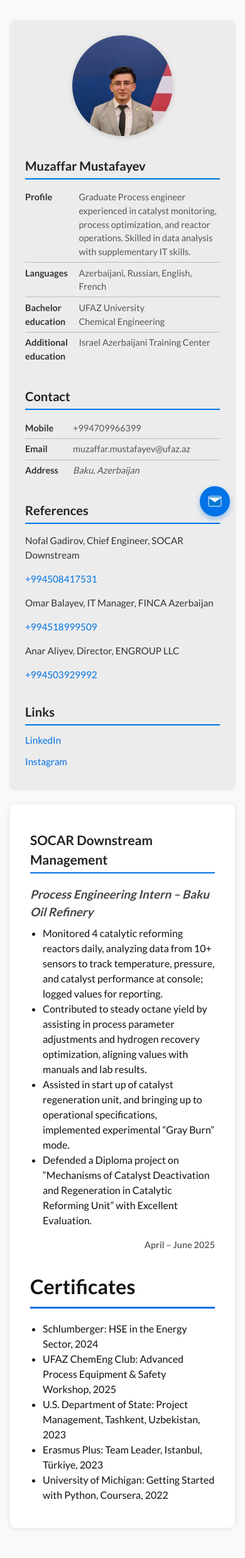
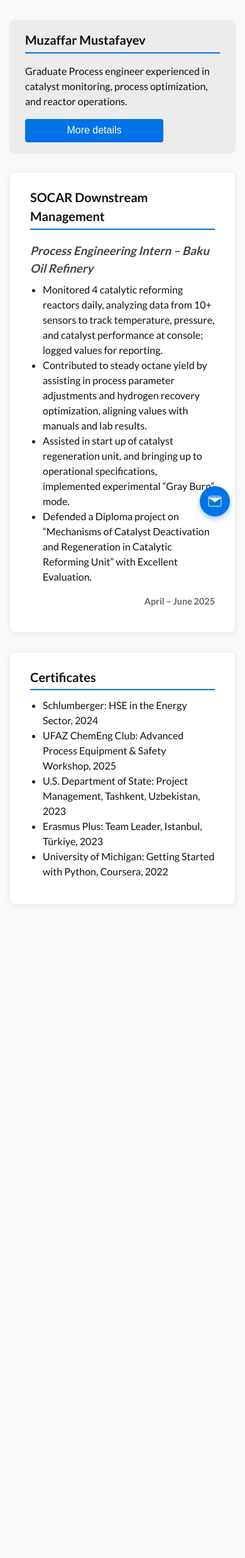
Before and after one commit to Muz0/cv, a PHP site: page / in a window 390 px wide. Shown: the whole page at 63% size. After the commit the page ends 1437 px from the top, so only its background shows below. Run offline with PHP 8.4, Linux system fonts and the light colour scheme.

Commit message:
mobile friendly

```diff
--- a/css/style.css
+++ b/css/style.css
@@ -17,7 +17,7 @@ body {
 }
 
 a {
-  color: inherit; /* Fixed missing color */
+  color: inherit;
   text-decoration: none;
   transition: color 0.3s ease;
 }
@@ -28,12 +28,25 @@ a:focus {
   outline: none;
 }
 
-ul{
+.button {
+  cursor: pointer;
+  background-color: var(--primary-blue);
+  border: none;
+  color: var(--background-white);
+  padding: 0.6rem 1.2rem;
+  font-size: 1rem;
+  border-radius: 4px;
+  transition: background-color 0.3s ease;
+  width: 100%;
+  max-width: 220px;
+}
+
+ul {
   margin-block-start: 0.5em;
   padding-inline-start: 20px;
 }
 
-/* CSS Variables for main colors */
+/* CSS Variables */
 :root {
   --primary-blue: #0073e6;
   --primary-blue-hover: #005bb5;
@@ -45,17 +58,20 @@ ul{
   --border-light: #ddd;
 }
 
-/* Layout */
+/* MAIN LAYOUT */
 main.layout {
-  display: grid;
-  grid-template-columns: 300px 1fr;
+  display: flex;
+  flex-direction: row;
+  align-items: flex-start;
   gap: 2rem;
   max-width: 1100px;
   margin: 2rem auto 3rem;
   padding: 0 1rem;
 }
 
+/* SIDEBAR */
 .sidebar {
+  flex: 0 0 300px;
   background: var(--background-light);
   padding: 1.5rem;
   border-radius: 8px;
@@ -84,15 +100,45 @@ main.layout {
   outline: none;
 }
 
+/* RIGHT SIDE: vertical stack */
+.main-sections {
+  flex: 1;
+  display: flex;
+  flex-direction: column;
+  gap: 2rem;
+}
+
+/* CARDS */
+.main-content {
+  background: var(--background-white);
+  padding: 1.5rem 2rem;
+  border-radius: 8px;
+  box-shadow: 0 1px 8px rgb(0 0 0 / 0.1);
+  box-sizing: border-box;
+  max-height: fit-content;
+}
+
+/* Typography */
+h1,
 h2 {
   font-size: 1.25rem;
   font-weight: 700;
+  margin-top: 0;
   margin-bottom: 0.75rem;
-  color: #222;
+  /* color: #222; */
+  color: var(--text-dark);
   border-bottom: 2px solid var(--primary-blue);
   padding-bottom: 0.3rem;
 }
 
+.work-experience h3.position {
+  font-weight: 600;
+  font-style: italic;
+  margin-bottom: 0.5rem;
+  color: #444;
+}
+
+/* Table styling */
 table {
   width: 100%;
   border-collapse: collapse;
@@ -116,59 +162,6 @@ td {
   vertical-align: top;
   color: var(--text-light);
 }
-
-.contact-action {
-  text-align: center;
-  padding-top: 0.8rem;
-}
-
-.button {
-  cursor: pointer;
-  background-color: var(--primary-blue);
-  border: none;
-  color: var(--background-white);
-  padding: 0.6rem 1.2rem;
-  font-size: 1rem;
-  border-radius: 4px;
-  transition: background-color 0.3s ease;
-  width: 100%;
-  max-width: 220px;
-}
-
-.main-content {
-  background: var(--background-white);
-  padding: 1.5rem 2rem;
-  border-radius: 8px;
-  box-shadow: 0 1px 8px rgb(0 0 0 / 0.1);
-}
-
-h1 {
-  font-weight: 700;
-  font-size: 2rem;
-  margin-bottom: 1.25rem;
-  color: var(--text-dark);
-  border-bottom: 3px solid var(--primary-blue);
-  padding-bottom: 0.5rem;
-}
-
-.work-experience {
-  margin-bottom: 2rem;
-}
-
-.work-experience h2.title {
-  font-size: 1.3rem;
-  font-weight: 700;
-  margin-bottom: 0.25rem;
-  color: #222;
-}
-
-.work-experience h3.position {
-  font-weight: 600;
-  font-style: italic;
-  margin-bottom: 0.5rem;
-  color: #444;
-}
-
 .job-date {
   flex: 0 0 35%;
   color: #666;
@@ -176,12 +169,6 @@ h1 {
   font-size: 0.9rem;
   text-align: right;
   white-space: nowrap;
-}
-
-hr {
-  border: none;
-  border-top: 1px solid var(--border-light);
-  margin: 1.5rem 0;
 }
 
 /* Lists for references and links */
@@ -208,29 +195,67 @@ hr {
   color: #004a99;
 }
 
+/* Mail circle button */
+.mail-circle-btn {
+  position: fixed;
+  bottom: 1.5rem;
+  right: 1.5rem;
+  width: 48px;
+  height: 48px;
+  background-color: var(--primary-blue);
+  color: var(--background-white);
+  border-radius: 50%;
+  display: flex;
+  justify-content: center;
+  align-items: center;
+  box-shadow: 0 4px 8px rgb(0 115 230 / 0.4);
+  transition: background-color 0.3s ease, box-shadow 0.3s ease;
+  z-index: 1000;
+  text-decoration: none;
+  user-select: none;
+}
+
+.mail-circle-btn:hover,
+.mail-circle-btn:focus {
+  background-color: var(--primary-blue-hover);
+  box-shadow: 0 6px 12px rgb(0 91 181 / 0.6);
+  outline: none;
+}
+
+.mail-circle-btn svg {
+  width: 24px;
+  height: 24px;
+  stroke: currentColor;
+}
+
+.mobile-profile-summary {
+  display: none;
+  background: var(--background-light);
+  padding: 1rem 1.5rem;
+  border-radius: 8px;
+  /* margin-bottom: 1.5rem; */
+  box-shadow: 0 1px 4px rgb(0 0 0 / 0.1);
+}
+
+.mobile-profile-summary table{
+  border-top: 2px solid var(--primary-blue);
+}
+
 /* Responsive */
-@media (max-width: 900px) {
+@media (max-width: 768px) {
   main.layout {
-    grid-template-columns: 1fr;
-    gap: 1.5rem;
+    flex-direction: column;
+  }
+
+  .mobile-profile-summary {
+    display: block;
+  }
+  .main-sections {
+    width: 100%;
   }
 
   .sidebar {
-    max-height: none;
-    padding-bottom: 1rem;
-  }
-
-  .main-content {
-    max-height: none;
-  }
-
-  .header-subject h1 {
     display: none;
-  }
-
-  .header-logos {
-    opacity: 0.6;
-    gap: 1rem;
   }
 }
 
--- a/index.html
+++ b/index.html
@@ -19,57 +19,15 @@
     />
 
     <link rel="stylesheet" href="css/style.css" />
-    <style>
-      .mail-circle-btn {
-        position: fixed;
-        bottom: 1.5rem;
-        right: 1.5rem;
-        width: 48px;
-        height: 48px;
-        background-color: var(--primary-blue);
-        color: var(--background-white);
-        border-radius: 50%;
-        display: flex;
-        justify-content: center;
-        align-items: center;
-        box-shadow: 0 4px 8px rgb(0 115 230 / 0.4);
-        transition: background-color 0.3s ease, box-shadow 0.3s ease;
-        z-index: 1000;
-        text-decoration: none;
-        user-select: none;
-      }
-
-      .mail-circle-btn:hover,
-      .mail-circle-btn:focus {
-        background-color: var(--primary-blue-hover);
-        box-shadow: 0 6px 12px rgb(0 91 181 / 0.6);
-        outline: none;
-      }
-
-      .mail-circle-btn svg {
-        width: 24px;
-        height: 24px;
-        stroke: currentColor;
-      }
-    </style>
   </head>
   <body>
     <main class="layout" role="main">
       <aside class="sidebar" role="complementary">
-        <section id="profile_image" class="aside-section">
-          <img
-            src="img/Muzaffar.webp"
-            alt="Portrait photo of Muzaffar Mustafayev"
-            class="profile-photo"
-            alt="Muzaffar Mustafayev profile photo"
-            width="192"
-            height="192"
-            style="width: 160px; height: 160px"
-            loading="eager"
-            decoding="async"
-            fetchpriority="high"
-          />
-        </section>
+        <section
+          id="profile_image"
+          class="aside-section"
+          style="height: 160px"
+        ></section>
 
         <section
           id="personal"
@@ -194,9 +152,66 @@
         </section>
       </aside>
 
-      <section id="jobs" class="main-content" aria-label="Work Experience">
-        <h1>Work Experience</h1>
-      </section>
+      <div class="main-sections">
+        <section class="mobile-profile-summary">
+          <h2>Muzaffar Mustafayev</h2>
+          <p>
+            Graduate Process engineer experienced in catalyst monitoring,
+            process optimization, and reactor operations.
+          </p>
+          <button class="button" id="toggleProfile">More details</button>
+          <div id="mobileExtra" style="display: none">
+            <table>
+              <tbody>
+                <tr>
+                  <th scope="row">Bachelor education</th>
+                  <td>
+                    <a
+                      href="https://www.ufaz.az/en/about-us/partner-universities/"
+                      target="_blank"
+                      rel="noopener noreferrer"
+                      >UFAZ University
+                      <br />
+                      Chemical Engineering
+                    </a>
+                  </td>
+                </tr>
+                <tr>
+                  <th scope="row">Languages</th>
+                  <td>Azerbaijani, Russian, English, French</td>
+                </tr>
+                <tr>
+                  <th scope="row">Mobile</th>
+                  <td><a href="tel:+994709966399">+994709966399</a></td>
+                </tr>
+                <tr>
+                  <th scope="row">Email</th>
+                  <td>
+                    <a href="mailto:muzaffar.mustafayev@ufaz.az"
+                      >muzaffar.mustafayev@ufaz.az</a
+                    >
+                  </td>
+                </tr>
+              </tbody>
+            </table>
+          </div>
+        </section>
+
+        <section id="jobs" class="main-content" aria-label="Work Experience">
+          <h1>Work Experience</h1>
+        </section>
+
+        <section
+          id="certificates"
+          class="main-content"
+          aria-label="Certificates"
+        ></section>
+
+        <!-- <section id="projects" class="main-content" aria-label="Projects">
+          <h1>Projects</h1>
+        </section> -->
+      </div>
+
       <a
         href="mailto:muzaffar.mustafayev@ufaz.az"
         class="mail-circle-btn"
@@ -222,6 +237,28 @@
     </main>
 
     <footer role="contentinfo" class="site-footer"></footer>
+    <script>
+      if (window.innerWidth > 768) {
+        const img = document.createElement("img");
+        img.src = "img/Muzaffar.webp";
+        img.alt = "Portrait photo of Muzaffar Mustafayev";
+        img.className = "profile-photo";
+        img.width = 192;
+        img.height = 192;
+        img.style.width = "160px";
+        img.style.height = "160px";
+        document.getElementById("profile_image").appendChild(img);
+      }
+    </script>
     <script src="./js/main.js"></script>
+    <script>
+      document
+        .getElementById("toggleProfile")
+        .addEventListener("click", function () {
+          const extra = document.getElementById("mobileExtra");
+          extra.style.display = "block";
+          this.style.display = "none";
+        });
+    </script>
   </body>
 </html>
--- a/js/main.js
+++ b/js/main.js
@@ -188,7 +188,7 @@
   ];
   // DOM Elements
   const jobsContainer = document.getElementById("jobs");
-  const certificatesContainer = jobsContainer;
+  const certificatesContainer = document.getElementById("certificates");
 
   // Separate global display limits
   const MAX_JOBS_RENDERED = 1;
@@ -288,9 +288,10 @@
   const renderCertificates = () => {
     if (!certificatesContainer) return;
 
-    // certificatesContainer.innerHTML = ""; // reset
+    certificatesContainer.innerHTML = ""; // reset
 
-    const title = createElement("h1", { text: "Certificates" });
+    // const title = createElement("h1", { text:  });
+    const title = createElement("h1", { text: "Certificates", classList: ["title"] });
     const ul = createElement("ul");
 
     certificates
```
